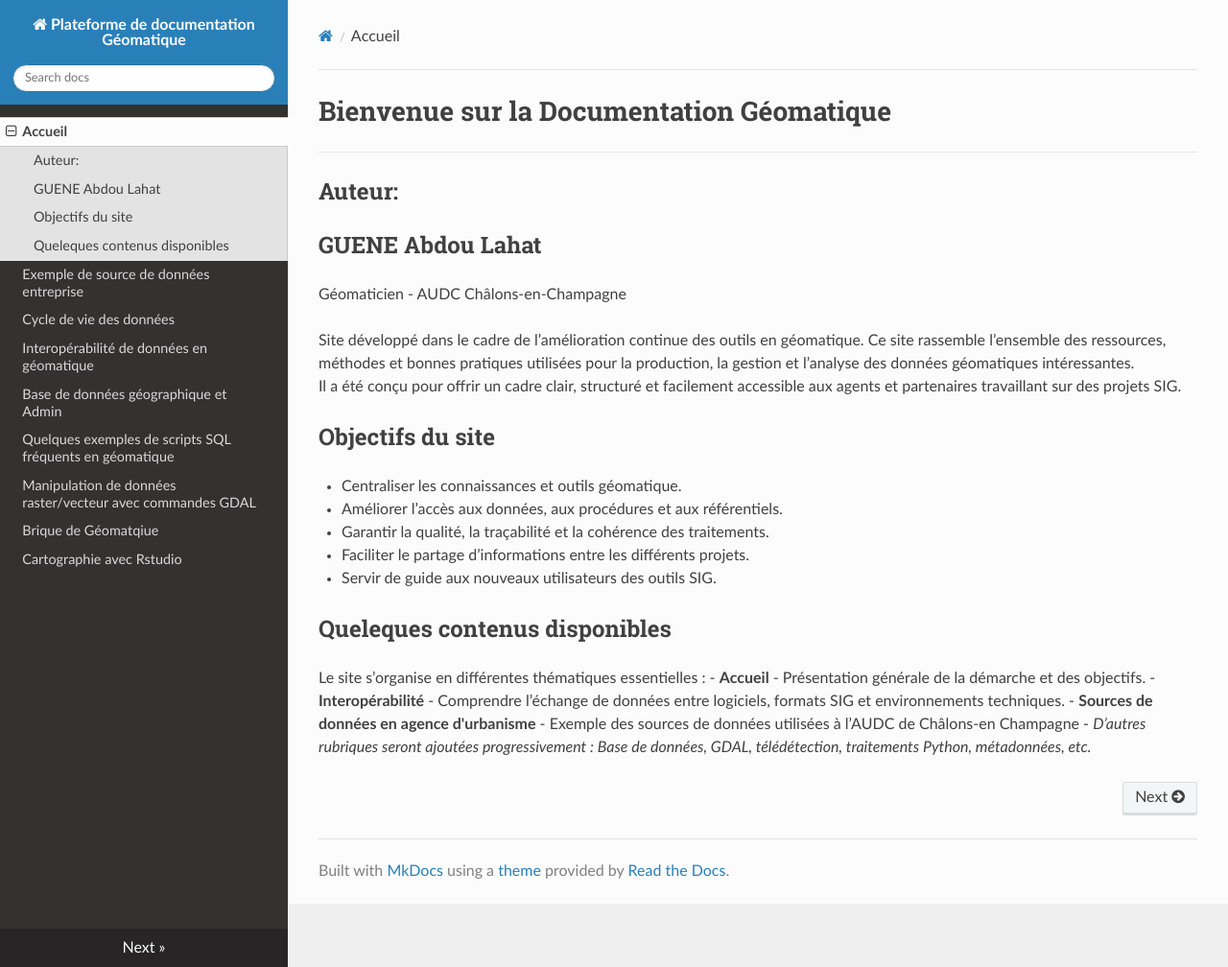
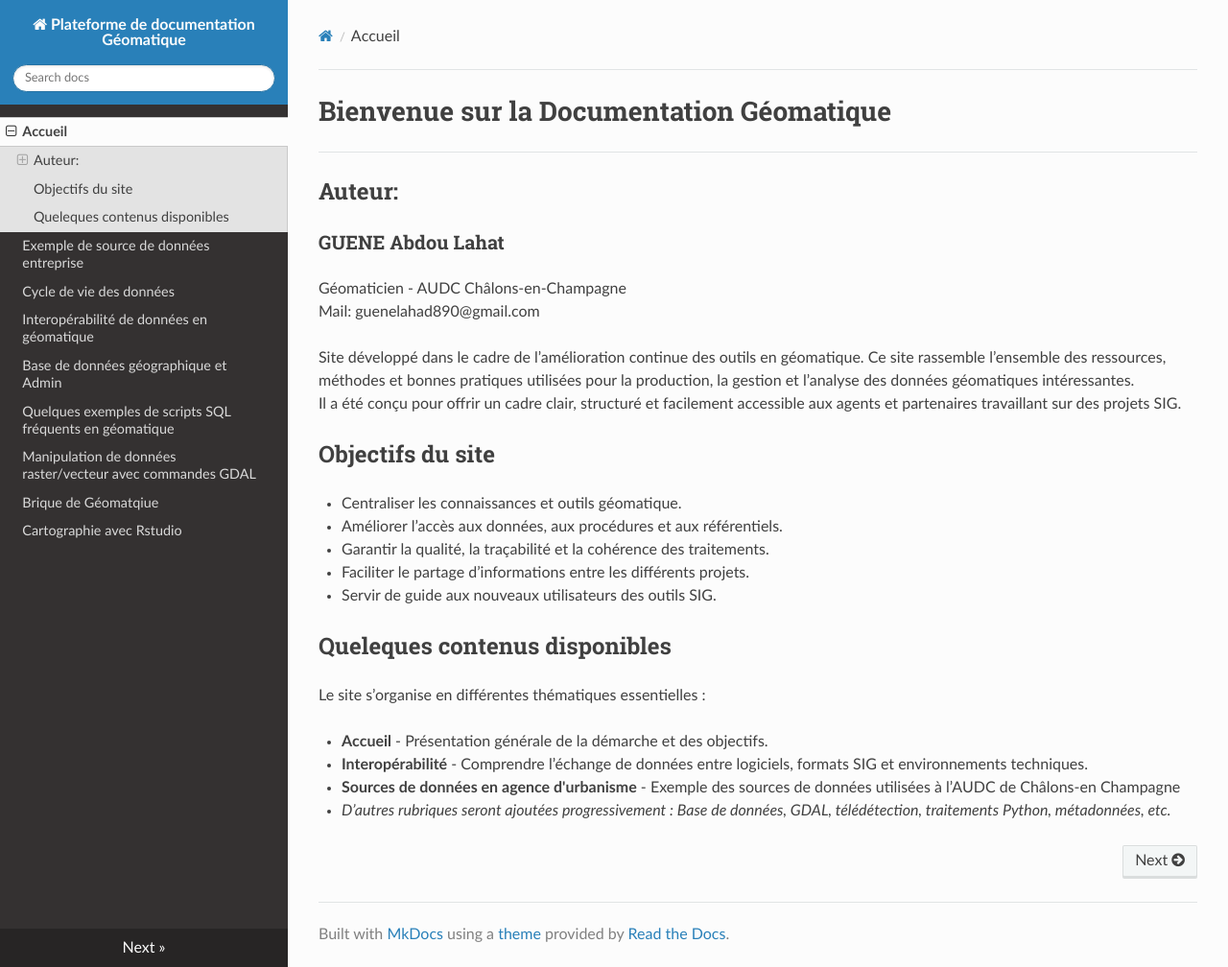
Before and after one commit to abdou123-guene/Site_de_documentation_geomatique, an MkDocs documentation site: the page built from docs/index.md, in a window 1280 px wide and 1008 px high. Shown: the whole window at 96% size. Built offline with MkDocs 1.6.1, drawn with Linux system fonts in a browser that asks for light colours; nearby versions of some CDN libraries.

Commit message:
Update index.md

```diff
--- a/docs/index.md
+++ b/docs/index.md
@@ -1,8 +1,9 @@
 # Bienvenue sur la Documentation Géomatique
 ---
 ## Auteur:
-## **GUENE Abdou Lahat**
+### **GUENE Abdou Lahat**
 Géomaticien - AUDC Châlons-en-Champagne
+Mail: guenelahad890@gmail.com
 
 Site développé dans le cadre de l’amélioration continue des outils en géomatique.
 Ce site rassemble l’ensemble des ressources, méthodes et bonnes pratiques utilisées pour la production, la gestion et l’analyse des données géomatiques intéressantes.
@@ -15,7 +16,11 @@ Il a été conçu pour offrir un cadre clair, structuré et facilement accessibl
 - Servir de guide aux nouveaux utilisateurs des outils SIG.
 ## Queleques contenus disponibles
 Le site s’organise en différentes thématiques essentielles :
+
 - **Accueil** - Présentation générale de la démarche et des objectifs.
+
 - **Interopérabilité** - Comprendre l’échange de données entre logiciels, formats SIG et environnements techniques.
+
 - **Sources de données en agence d'urbanisme** - Exemple des sources de données utilisées à l’AUDC de Châlons-en Champagne
+
 - *D’autres rubriques seront ajoutées progressivement : Base de données, GDAL, télédétection, traitements Python, métadonnées, etc.*
```
